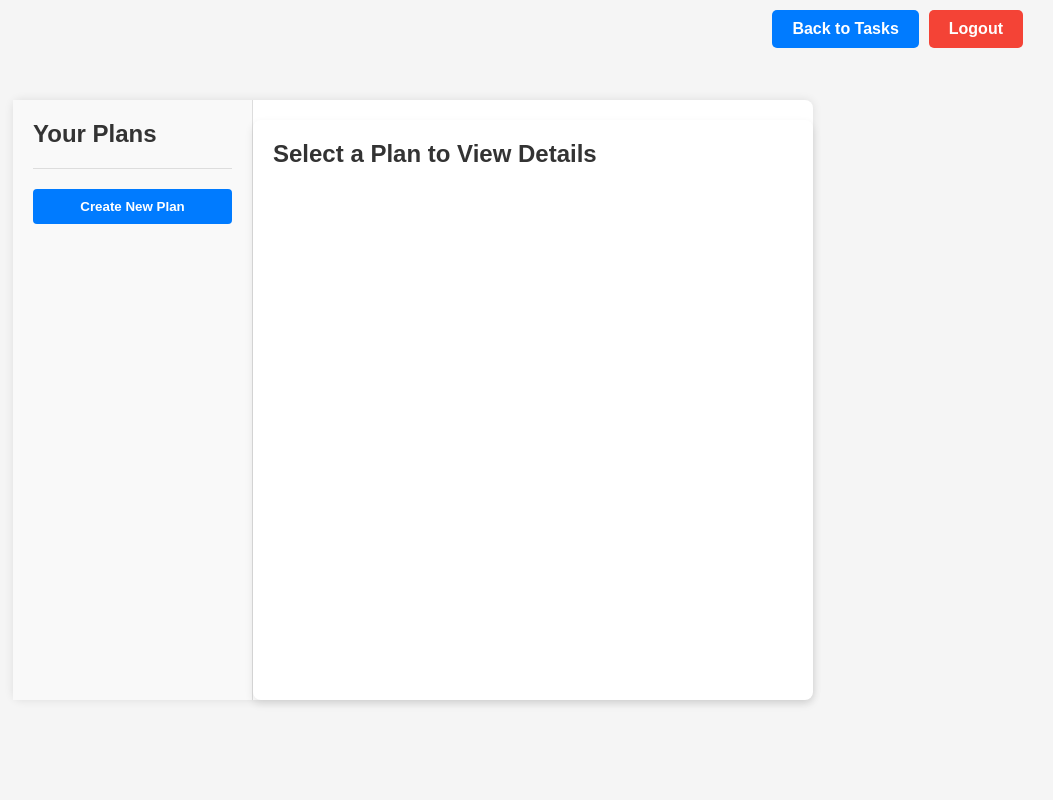
After one commit to IldarkoS/diary_web_app, a Flask app: page /plans/ in a window 1280 px wide. The commit adds this page. Shown: the whole page, without its empty margins (227-1280 px from the left). Run offline with Flask 3, Linux system fonts and the light colour scheme; the visitor is signed in with stand-in values (Sample User, id 1); data that the repository does not hold is empty; parts of the project's set-up code (start-up, migrations or seed data) failed here and were passed over.

Commit message:
add plans functional

```diff
--- a/database/Models/TaskModel.py
+++ b/database/Models/TaskModel.py
@@ -14,6 +14,9 @@ class TaskModel(db.Model):
     created_at = db.Column(db.DateTime, default=datetime.datetime.now())
     expired_at = db.Column(db.DateTime, default=datetime.datetime.now())
 
+    # Для планов
+    plan_id = db.Column(db.Integer, db.ForeignKey('plans.id'), nullable=True)
+    order = db.Column(db.Integer, nullable=True, default=0)
 
     @validates
     def validate_title(self, key, title):
--- a/main.py
+++ b/main.py
@@ -1,10 +1,10 @@
 import config
 from flask import Flask, request, render_template, url_for, redirect, flash, make_response
 from extensions import db
-from database.DAL import TaskModelDAL, UserModelDAL
+from database.DAL import TaskModelDAL, UserModelDAL, PlanModelDAL
 from flask_login import LoginManager, login_required, current_user, login_user, logout_user
 from database.Models import UserModel
-from forms import LoginForm, TaskForm, RegisterForm, ViewTaskForm
+from forms import LoginForm, TaskForm, RegisterForm, ViewTaskForm, PlanForm, TaskWithPlanForm
 from flask_cors import CORS
 import time
 
@@ -99,6 +99,79 @@ def complete_task(id):
     return redirect(url_for("get_tasks"))
 
 
+@app.route('/plans/', methods=['GET'])
+@login_required
+def view_plans():
+    plans = PlanModelDAL.get_plans_by_user(current_user.id)
+    return render_template("plans.html", plans=plans)
+
+
+@app.route('/plans/create/', methods=['GET', 'POST'])
+@login_required
+def create_plan():
+    form = PlanForm()
+    if form.validate_on_submit():
+        PlanModelDAL.create_plan(
+            user_id=current_user.id,
+            title=form.title.data,
+            description=form.description.data,
+            expired_at=form.expired_at.data
+        )
+        return redirect(url_for('view_plans'))
+    return render_template("create_plan.html", form=form)
+
+
+@app.route('/plan/<int:plan_id>', methods=['GET', 'POST'])
+@login_required
+def view_plan(plan_id):
+    plan = PlanModelDAL.get_plan_by_id(plan_id)
+    tasks = TaskModelDAL.get_tasks_by_plan(plan_id=plan_id)
+    form = TaskWithPlanForm()
+    if form.validate_on_submit():
+        new_task = TaskModelDAL.create_task(
+            title=form.title.data,
+            description=form.description.data,
+            expired_at=plan.expired_at,
+            plan_id=plan_id,
+            user_id=current_user.id
+        )
+        return redirect(url_for('view_plan', plan_id=plan_id))
+    return render_template("view_plan.html", plan=plan, tasks=tasks, form=form)
+
+
+@login_required
+@app.route('/delete_task_in_plan/<plan_id>/<id>', methods=['GET', 'POST'])
+def delete_task_in_plan(plan_id, id):
+    TaskModelDAL.delete_task(id=id)
+    return redirect(f"/plan/{plan_id}")
+
+
+@login_required
+@app.route('/complete_task_in_plan/<plan_id>/<id>', methods=['GET', 'POST'])
+def complete_task_in_plan(plan_id, id):
+    TaskModelDAL.complete_task(id=id)
+    return redirect(f"/plan/{plan_id}")
+
+
+@login_required
+@app.route('/delete_plan/<plan_id>', methods=['GET', 'POST'])
+def delete_plan(plan_id):
+    PlanModelDAL.delete_plan(plan_id=plan_id)
+    return redirect(url_for("view_plans"))
+
+
+@app.route('/plan/<int:plan_id>/update_order', methods=['POST'])
+@login_required
+def update_task_order(plan_id):
+    data = request.json  # Получаем JSON-данные с новым порядком задач
+    for index, task_id in enumerate(data.get("task_ids", [])):
+        task = TaskModelDAL.view_task(task_id)
+        if task and task.plan_id == plan_id:
+            task.order = index
+    db.session.commit()
+    return {"message": "Order updated successfully"}
+
+
 @app.route("/login/", methods=["GET", "POST"])
 def login():
     form = LoginForm()
--- a/static/style.css
+++ b/static/style.css
@@ -190,6 +190,7 @@ body {
     font-weight: bold;
     border-radius: 5px;
     transition: background-color 0.3s ease;
+    margin-right: 10px;
 }
 
 .logout-button:hover {
@@ -260,7 +261,6 @@ body {
     background-color: #2869ae;
 }
 
-/* Стили для полей ввода при редактировании */
 .task-input {
     font-size: 16px;
     color: #333;
@@ -276,7 +276,6 @@ textarea.task-input {
     min-height: 100px;
 }
 
-/* Стили для кнопок сохранения и отмены */
 .save-button {
     background-color: #007bff;
     color: white;
@@ -310,7 +309,6 @@ textarea.task-input {
     background-color: #d32f2f;
 }
 
-/* Стили для панели задач */
 .task-section {
     margin-bottom: 20px;
 }
@@ -381,3 +379,152 @@ textarea.task-input {
     padding-top: 10px;
     border-top: 1px solid #ddd;
 }
+
+.task-list {
+    width: 30%;
+    padding: 20px;
+    border-right: 1px solid #ddd;
+    background-color: #f9f9f9;
+}
+
+.task-details {
+    width: 70%;
+    padding: 20px;
+}
+
+.task-section li {
+    margin-bottom: 15px;
+    padding: 10px;
+    border: 1px solid #ddd;
+    border-radius: 5px;
+    background-color: #f9f9f9;
+}
+
+.task-section li:hover {
+    background-color: #f0f0f0;
+}
+
+.completed-task {
+    color: #00c04d;
+    font-weight: bold;
+}
+
+.back-plans-button {
+    padding: 10px 20px;
+    background-color: #007bff;
+    color: white;
+    text-decoration: none;
+    font-weight: bold;
+    border-radius: 5px;
+    transition: background-color 0.3s ease;
+    margin-right: 10px;
+}
+
+.back-plans-button:hover {
+    background-color: #0056b3;
+}
+
+.task-item {
+    padding: 10px;
+    margin-bottom: 10px;
+    border: 1px solid #ddd;
+    border-radius: 5px;
+    background-color: #f9f9f9;
+    cursor: grab;
+}
+
+.task-item:active {
+    cursor: grabbing;
+    background-color: #f0f0f0;
+}
+
+.task-item:hover {
+    background-color: #e6e6e6;
+}
+
+.dragging {
+    opacity: 0.7;
+    background-color: #e3f2fd;
+    border: 2px dashed #2196f3;
+    transform: scale(1.05);
+    transition: transform 0.2s ease-in-out;
+}
+
+.drag-over-above {
+    position: relative;
+}
+
+.drag-over-above::before {
+    content: '';
+    position: absolute;
+    top: 0;
+    left: 0;
+    right: 0;
+    height: 4px;
+    background-color: #4caf50;
+    border-radius: 2px;
+}
+
+.drag-over-below {
+    position: relative;
+}
+
+.drag-over-below::after {
+    content: '';
+    position: absolute;
+    bottom: 0;
+    left: 0;
+    right: 0;
+    height: 4px;
+    background-color: #4caf50;
+    border-radius: 2px;
+}
+
+.task-item {
+    padding: 10px;
+    margin-bottom: 10px;
+    border: 1px solid #ddd;
+    border-radius: 5px;
+    background-color: #f9f9f9;
+    transition: all 0.2s ease-in-out;
+    cursor: grab;
+}
+
+.task-item:hover {
+    background-color: #f1f1f1;
+}
+
+.task-item:active {
+    cursor: grabbing;
+    transform: scale(1.02);
+}
+
+.progress-bar {
+    background-color: #e8e8e8;
+    border-radius: 5px;
+    height: 10px;
+    margin: 5px 0;
+    overflow: hidden;
+    position: relative;
+}
+
+.progress {
+    background-color: #4caf50;
+    height: 100%;
+    transition: width 0.4s ease;
+}
+
+.progress-bar-large {
+    background-color: #e8e8e8;
+    border-radius: 8px;
+    height: 20px;
+    margin: 10px 0;
+    overflow: hidden;
+    position: relative;
+}
+
+.progress-bar-large .progress {
+    background-color: #4caf50;
+    height: 100%;
+    transition: width 0.4s ease;
+}
--- a/templates/home.html
+++ b/templates/home.html
@@ -39,7 +39,7 @@
 </head>
 <body>
     <div class="container">
-        <h1>Welcome to Task Manager!</h1>
+        <h1>Welcome to Task&Plans Manager!</h1>
         <p>This application helps you manage your daily tasks efficiently and stay organized.</p>
 		<br>
         <div class="buttons">
--- /dev/null
+++ b/templates/plans.html
@@ -0,0 +1,82 @@
+<!DOCTYPE html>
+<html lang="en">
+<head>
+    <meta charset="UTF-8">
+    <meta name="viewport" content="width=device-width, initial-scale=1.0">
+    <title>Plans</title>
+    <link rel="stylesheet" href="{{ url_for('static', filename='style.css') }}">
+</head>
+<body>
+    <div class="top-bar">
+        <a href="{{ url_for('get_tasks') }}" class="back-plans-button">Back to Tasks</a>
+        <a href="{{ url_for('logout') }}" class="logout-button">Logout</a>
+    </div>
+
+    <div class="tasks-container">
+        <div class="task-list">
+            <h2>Your Plans</h2>
+            <ul>
+                <div class="task-section">
+                {% for plan in plans %}
+                <li>
+                    <a href="{{ url_for('view_plan', plan_id=plan.id) }}" class="task-link">
+                        {{ plan.title }}
+                    </a>
+                    </a> - {{ plan.tasks|length }} Tasks <br>
+                    <div class="progress-bar">
+                        <div class="progress" style="width: {{ plan.progress() }}%;"></div>
+                    </div>
+                    <small>{{ plan.progress() }}% complete</small>
+                    <button class="delete-button" onclick="document.location='/delete_plan/{{ plan.id }}'">Delete this plan</button>
+                </li>
+                {% endfor %}
+            </div>
+            </ul>
+            <div class="add-task-container">
+                <form action="{{ url_for('create_plan') }}" method="get">
+                    <input type="submit" class="add-task-button" value="Create New Plan" />
+                </form>
+            </div>
+        </div>
+
+        <div class="task-details">
+            {% if selected_plan %}
+                <h2>{{ selected_plan.title }}</h2>
+                <p>{{ selected_plan.description }}</p>
+                <hr>
+                <h3>Tasks in this Plan</h3>
+                <ul>
+                    {% for task in tasks %}
+                    <li>
+                        {{ task.title }} -
+                        {% if task.completed %}Completed{% else %}Incomplete{% endif %}
+                        <a href="{{ url_for('complete_task', id=task.id) }}" class="task-link">Toggle Complete</a>
+                        <a href="{{ url_for('delete_task', id=task.id) }}" class="task-link completed-task">Delete</a>
+                    </li>
+                    {% endfor %}
+                </ul>
+
+                <h3>Add New Task</h3>
+                <form method="POST" action="{{ url_for('view_plan', plan_id=selected_plan.id) }}">
+                    {{ form.hidden_tag() }}
+                    <div class="form-group">
+                        {{ form.title.label(class="form-label") }}
+                        {{ form.title(class="form-control", placeholder="Task Title") }}
+                    </div>
+                    <div class="form-group">
+                        {{ form.description.label(class="form-label") }}
+                        {{ form.description(class="form-control", placeholder="Task Description") }}
+                    </div>
+                    <div class="form-group">
+                        {{ form.expired_at.label(class="form-label") }}
+                        {{ form.expired_at(class="form-control", placeholder="Expiration Date") }}
+                    </div>
+                    <button type="submit" class="button">Add Task</button>
+                </form>
+            {% else %}
+                <h2>Select a Plan to View Details</h2>
+            {% endif %}
+        </div>
+    </div>
+</body>
+</html>
--- a/templates/tasks.html
+++ b/templates/tasks.html
@@ -7,8 +7,8 @@
     <link rel="stylesheet" href="{{ url_for('static', filename='style.css') }}">
 </head>
 <body>
-
     <div class="top-bar">
+        <a href="{{ url_for('view_plans') }}" class="back-plans-button">Go to Plans</a>
         <a href="{{ url_for('logout') }}" class="logout-button">Logout</a>
     </div>
 
@@ -18,7 +18,7 @@
             <div class="task-section">
                 <h3>Incomplete Tasks</h3>
                 <ul>
-                    {% for task in tasks if not task.completed %}
+                    {% for task in tasks if not task.completed and not task.plan_id %}
                         <li>
                             <a href="{{ url_for('view_task', id=task.id) }}" class="task-link">
                                 {{ task.title }}
@@ -31,7 +31,7 @@
             <div class="task-section">
                 <h3>Completed Tasks</h3>
                 <ul>
-                    {% for task in tasks if task.completed %}
+                    {% for task in tasks if task.completed and not task.plan_id %}
                         <li>
                             <a href="{{ url_for('view_task', id=task.id) }}" class="task-link completed-task">
                                 {{ task.title }}
```
Also changed, not shown: database/DAL/PlanModelDAL.py (added, +29 -0 lines), database/DAL/TaskModelDAL.py (+11 -2 lines), database/Models/PlanModel.py (added, +21 -0 lines), forms.py (+15 -1 lines), templates/create_plan.html (added, +47 -0 lines), templates/view_plan.html (added, +155 -0 lines).
